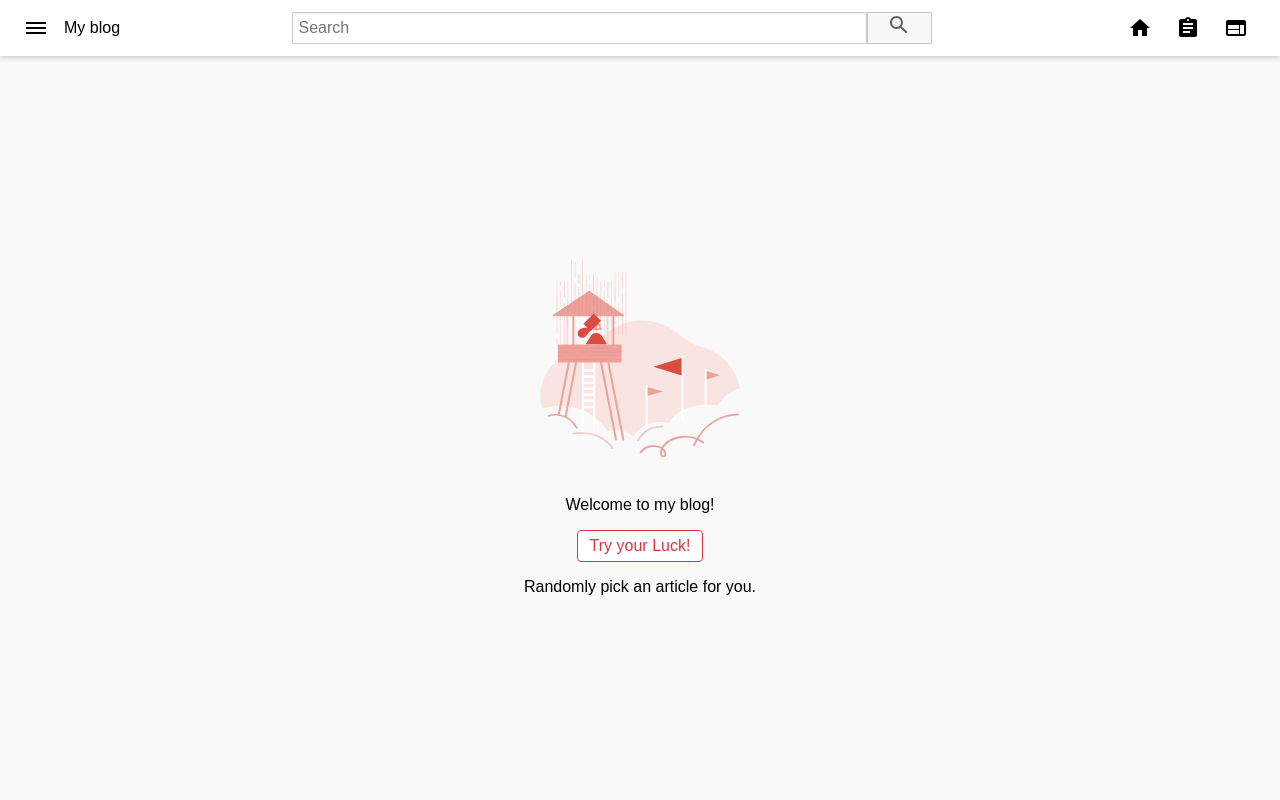
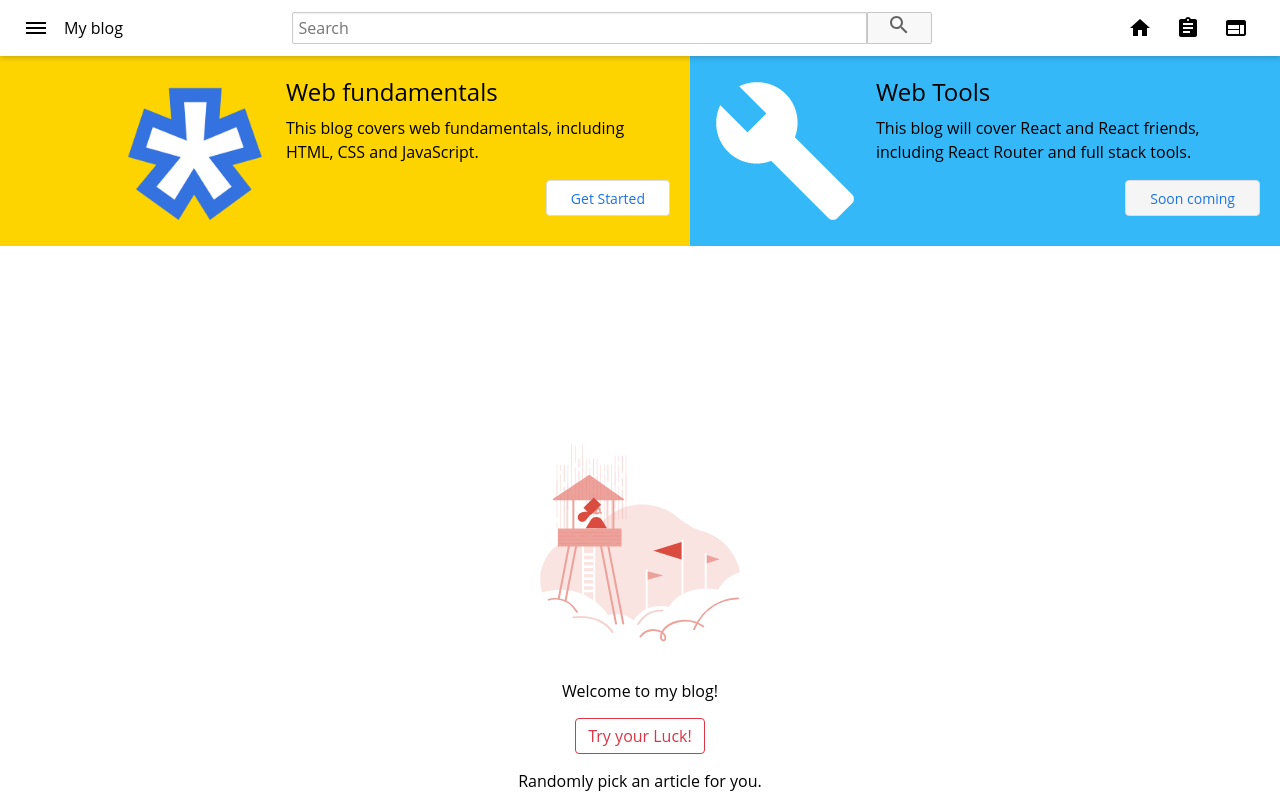
Before and after one commit to QiuranHu/Blog, a React (Create React App) app: page / in a window 1280 px wide. Shown: the top 800 px of the page. Built offline with nearby package versions, Linux system fonts and the light colour scheme.

Commit message:
modified:   src/App.css 	new file:   src/WelcomePage.css 	modified:   src/WelcomePage.js 	deleted:    src/WelcomePage.module.css 	new file:   src/images/tool.png 	modified:   src/images/web.png

```diff
--- a/src/App.css
+++ b/src/App.css
@@ -3,10 +3,10 @@
   margin: 0;
   box-sizing: border-box;
 }
-
+@import url('https://fonts.googleapis.com/css2?family=Open+Sans&display=swap');
 @import "https://fonts.googleapis.com/css?family=Poppins:300,400,500,600,700";
 * {
-    font-family: 'Poppins', sans-serif;
+    font-family: 'Open Sans','Poppins', sans-serif;
 
 }
 .mysidebar {
--- /dev/null
+++ b/src/WelcomePage.css
@@ -0,0 +1,157 @@
+.web {
+  display: flex;
+}
+
+.webDescription {
+  margin: 0 20px;
+  display: flex;
+  justify-content: center;
+  align-items: center;
+  flex-grow: 1;
+}
+
+.buttonContainer {
+  margin: 10px 0;
+  display: flex;
+  justify-content: center;
+}
+
+/* .webImage {
+
+} */
+
+.webImageContainer {
+  display: flex;
+  flex-basis: 330px;
+  justify-content: center;
+  align-items: center;
+}
+
+@media (max-width: 770px) {
+  .webImageContainer {
+    flex-basis: 100%;
+  }
+  .webDescription {
+    flex-basis: 100%;
+  }
+  .web {
+    flex-wrap: wrap;
+  }
+}
+
+
+@media screen and (min-width: 480px) {
+  .welcome-banner {
+      display: flex;
+  }
+}
+
+.welcome-banner-item {
+    flex-basis: 0%;
+    flex-direction: column;
+    flex-grow: 1;
+    flex-shrink: 0;
+    padding: 20px;
+
+}
+
+.welcome-banner-web {
+  background-color:#FED400;
+}
+
+.welcome-banner-tool {
+  background-color:#34B8F8;
+}
+
+.welcomepage {
+  background-color: white;
+}
+
+@media screen and (min-width: 1000px) {
+  .welcome-banner-web {
+    padding-left: 120px;
+  }
+}
+
+.welcome-banner-item > img {
+  float:left;
+  margin-right: 16px;
+}
+
+.welcome-banner-item > h3 {
+  font-size: 24px;
+  font-weight: 400;
+  line-height: 32px;
+  margin-bottom: 0;
+  margin-top: 0;
+}
+
+.welcome-banner-item > p {
+  font-size: 16px;
+  font-weight: 400px;
+  line-height: 24px;
+  margin-top: 8px;
+}
+
+.welcome-banner-item img {
+  height: 75px;
+  width: 75px;
+}
+
+@media screen and (min-width: 600px) {
+  .welcome-banner-item img {
+    height: 100px;
+    width: 100px;
+  }
+}
+
+@media screen and (min-width: 1000px) {
+  .welcome-banner-item img {
+    height: 125px;
+    width: 125px;
+  }
+}
+
+@media screen and (min-width: 1200px) {
+  .welcome-banner-item img {
+    height: 150px;
+    width: 150px;
+  }
+}
+
+p {
+  margin: 16px 0;
+  padding: 0;
+}
+
+.welcome-web-button {
+  float: right;
+  color: #1a73e8;
+  border: 1px solid #e8f0fe;
+  height: 36px;
+  overflow: hidden;
+  border: 1px solid #dadce0;
+  background: #fff;
+  padding: 0 24px;
+  text-decoration: none;
+  line-height: 36px;
+  border-radius: 4px;
+  font-size: 14px;
+  font-weight: 500;
+}
+
+.welcome-web-button:hover {
+  background:#e8f0fe;
+}
+
+.welcome-web-tool-button{
+  cursor:default;
+  background-color: whitesmoke;
+}
+
+.clearfix:after {
+  clear: both;
+  content: "";
+  height: 0;
+  display: table;
+}
--- a/src/WelcomePage.module.css
+++ /dev/null
@@ -1,41 +0,0 @@
-.web {
-    display: flex;
-
-}
-
-.webDescription {
-    margin: 0 20px;
-    display: flex;
-    justify-content: center;
-    align-items: center;
-    flex-grow: 1;
-}
-
-.buttonContainer {
-    margin: 10px 0;
-    display: flex;
-    justify-content: center;
-}
-
-/* .webImage {
-
-} */
-
-.webImageContainer {
-    display: flex;
-    flex-basis: 330px;
-    justify-content: center;
-    align-items: center;
-}
-
-@media (max-width: 770px) {
-    .webImageContainer {
-        flex-basis: 100%;
-    }
-    .webDescription {
-        flex-basis: 100%;
-    }
-    .web {
-        flex-wrap: wrap;
-    }
-}
```
Also changed, not shown: src/WelcomePage.js, src/images/tool.png (added), src/images/web.png.
